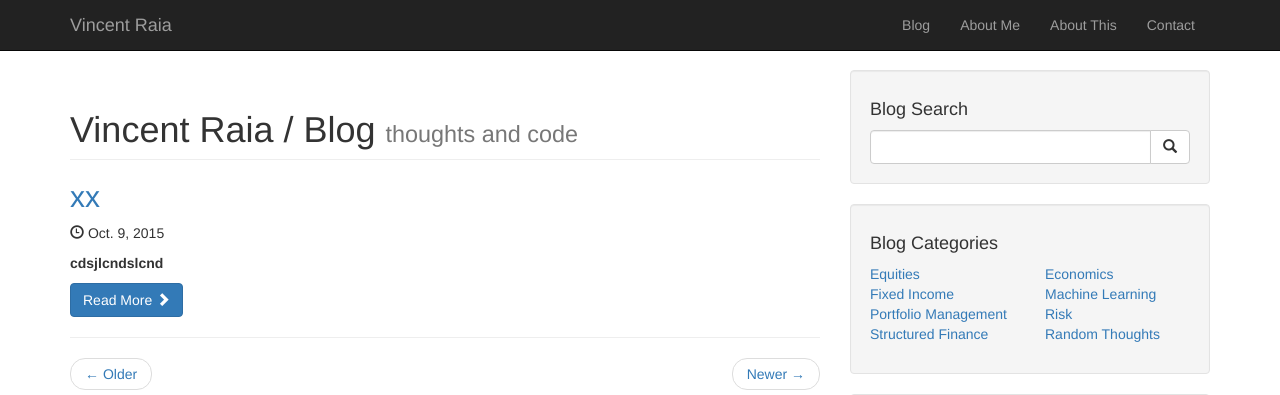
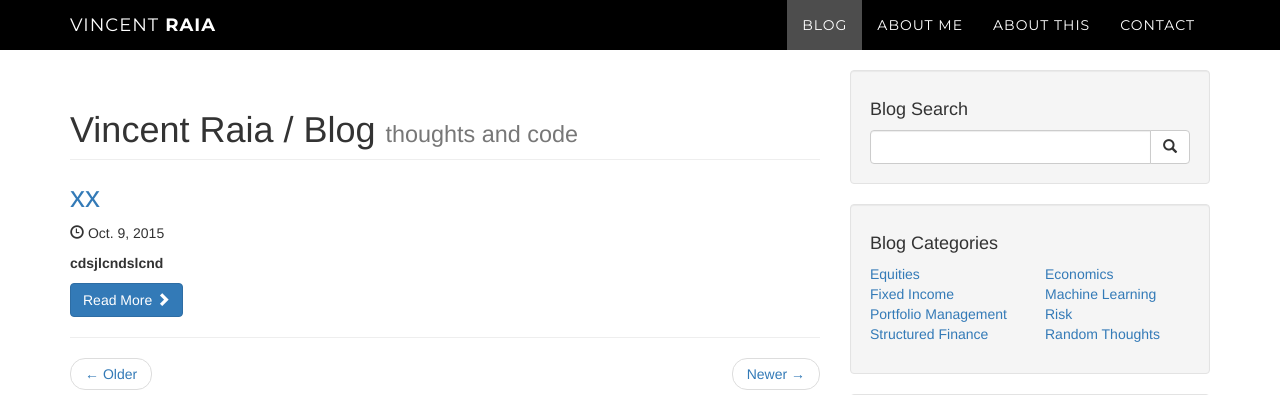
Before and after one commit to VincentRaia/VincentRaia.Com, a Django app: page /blog/ in a window 1280 px wide. Shown: the top 395 px of the page. Run offline with Django 3.2, Linux system fonts and the light colour scheme; data comes from the database, SQL or seed files in the repository; some libraries are stand-ins or nearby versions.

Commit message:
blog navbar redesing

```diff
--- a/static/css/blog-home.css
+++ b/static/css/blog-home.css
@@ -4,13 +4,95 @@
  * For details, see http://www.apache.org/licenses/LICENSE-2.0.
  */
 
+.light {
+    font-weight: 400;
+}
+
+.navbar-custom {
+    margin-bottom: 0;
+    border-bottom: 1px solid rgba(255,255,255,.3);
+    text-transform: uppercase;
+    font-family: Montserrat,"Helvetica Neue",Helvetica,Arial,sans-serif;
+    background-color: #000;
+}
+
+.navbar-custom .navbar-brand {
+    font-weight: 700;
+}
+
+.navbar-custom .navbar-brand:focus {
+    outline: 0;
+}
+
+.navbar-custom .navbar-brand .navbar-toggle {
+    padding: 4px 6px;
+    font-size: 16px;
+    color: #fff;
+}
+
+.navbar-custom .navbar-brand .navbar-toggle:focus,
+.navbar-custom .navbar-brand .navbar-toggle:active {
+    outline: 0;
+}
+/*Nav Font*/
+.navbar-custom a {
+    color: #fff;
+}
+
+.navbar-custom .nav li a {
+    -webkit-transition: background .3s ease-in-out;
+    -moz-transition: background .3s ease-in-out;
+    transition: background .3s ease-in-out;
+}
+
+.navbar-custom .nav li a:hover {
+    outline: 0;
+    color: rgba(255,255,255,.8);
+    background-color: transparent;
+}
+
+.navbar-custom .nav li a:focus,
+.navbar-custom .nav li a:active {
+    outline: 0;
+    background-color: transparent;
+}
+
+.navbar-custom .nav li.active {
+    outline: 0;
+}
+
+.navbar-custom .nav li.active a {
+    background-color: rgba(255,255,255,.3);
+}
+
+.navbar-custom .nav li.active a:hover {
+    color: #fff;
+}
+
+@media(min-width:768px) {
+    .navbar-custom {
+        padding: 0px 0;
+        border-bottom: 0;
+        letter-spacing: 1px;
+        background: #000;
+        -webkit-transition: background .5s ease-in-out,padding .5s ease-in-out;
+        -moz-transition: background .5s ease-in-out,padding .5s ease-in-out;
+        transition: background .5s ease-in-out,padding .5s ease-in-out;
+    }
+
+    .navbar-custom.top-nav-collapse {
+        padding: 0;
+        border-bottom: 1px solid rgba(255,255,255,.3);
+        background: #000;
+    }
+}
+
+
+
+
+
 body {
     padding-top: 70px; /* Required padding for .navbar-fixed-top. Remove if using .navbar-static-top. Change if height of navigation changes. */
-    .navbar-custom.top-nav-collapse {
-        padding: 0;
-        border-bottom: 1px solid rgba(255, 255, 255, .3);
-        background: #000;
-    }
 }
 
 footer {
--- a/templates/base.html
+++ b/templates/base.html
@@ -18,7 +18,10 @@
 
     <!-- Custom CSS -->
     <link href="{% static 'css/blog-home.css' %}" rel="stylesheet">
-
+    <!-- Custom Fonts -->
+    <link href="{% static 'font-awesome/css/font-awesome.min.css" rel="stylesheet' %}" type="text/css">
+    <link href="http://fonts.googleapis.com/css?family=Lora:400,700,400italic,700italic" rel="stylesheet" type="text/css">
+    <link href="http://fonts.googleapis.com/css?family=Montserrat:400,700" rel="stylesheet" type="text/css">
     <!-- HTML5 Shim and Respond.js IE8 support of HTML5 elements and media queries -->
     <!-- WARNING: Respond.js doesn't work if you view the page via file:// -->
     <!--[if lt IE 9]>
--- a/templates/lnavbar.html
+++ b/templates/lnavbar.html
@@ -1,6 +1,7 @@
 <!-- Navigation -->
 <nav class="navbar navbar-custom navbar-fixed-top" role="navigation">
     <div class="container">
+        <!-- Brand and toggle get grouped for better mobile display -->
         <div class="navbar-header">
             <button type="button" class="navbar-toggle" data-toggle="collapse" data-target=".navbar-main-collapse">
                 <i class="fa fa-bars"></i>
@@ -9,7 +10,6 @@
                 <i class="fa fa-play-circle"></i>  <span class="light">Vincent</span> Raia
             </a>
         </div>
-
         <!-- Collect the nav links, forms, and other content for toggling -->
         <div class="collapse navbar-collapse navbar-right navbar-main-collapse">
             <ul class="nav navbar-nav">
--- a/templates/navbar.html
+++ b/templates/navbar.html
@@ -1,15 +1,14 @@
 <!-- Navigation -->
-    <nav class="navbar navbar-inverse navbar-fixed-top" role="navigation">
+<nav class="navbar navbar-custom navbar-fixed-top" role="navigation">
     <div class="container">
         <!-- Brand and toggle get grouped for better mobile display -->
         <div class="navbar-header">
-                <button type="button" class="navbar-toggle" data-toggle="collapse" data-target="#bs-example-navbar-collapse-1">
-                    <span class="sr-only">Toggle navigation</span>
-                    <span class="icon-bar"></span>
-                    <span class="icon-bar"></span>
-                    <span class="icon-bar"></span>
+            <button type="button" class="navbar-toggle" data-toggle="collapse" data-target=".navbar-main-collapse">
+                <i class="fa fa-bars"></i>
             </button>
-                <a class="navbar-brand" href="/">Vincent Raia</a>
+            <a class="navbar-brand page-scroll" href="/">
+                <i class="fa fa-play-circle"></i>  <span class="light">Vincent</span> Raia
+            </a>
         </div>
         <!-- Collect the nav links, forms, and other content for toggling -->
         <div class="collapse navbar-collapse navbar-right navbar-main-collapse">
@@ -18,7 +17,7 @@
                 <li class="hidden">
                     <a href="#page-top"></a>
                 </li>
-                    <li>
+                <li class="active">
                     <a class="page-scroll" href="/blog">Blog</a>
                 </li>
                 <li>
```
Lines whose indentation alone changed are shown as unchanged.
